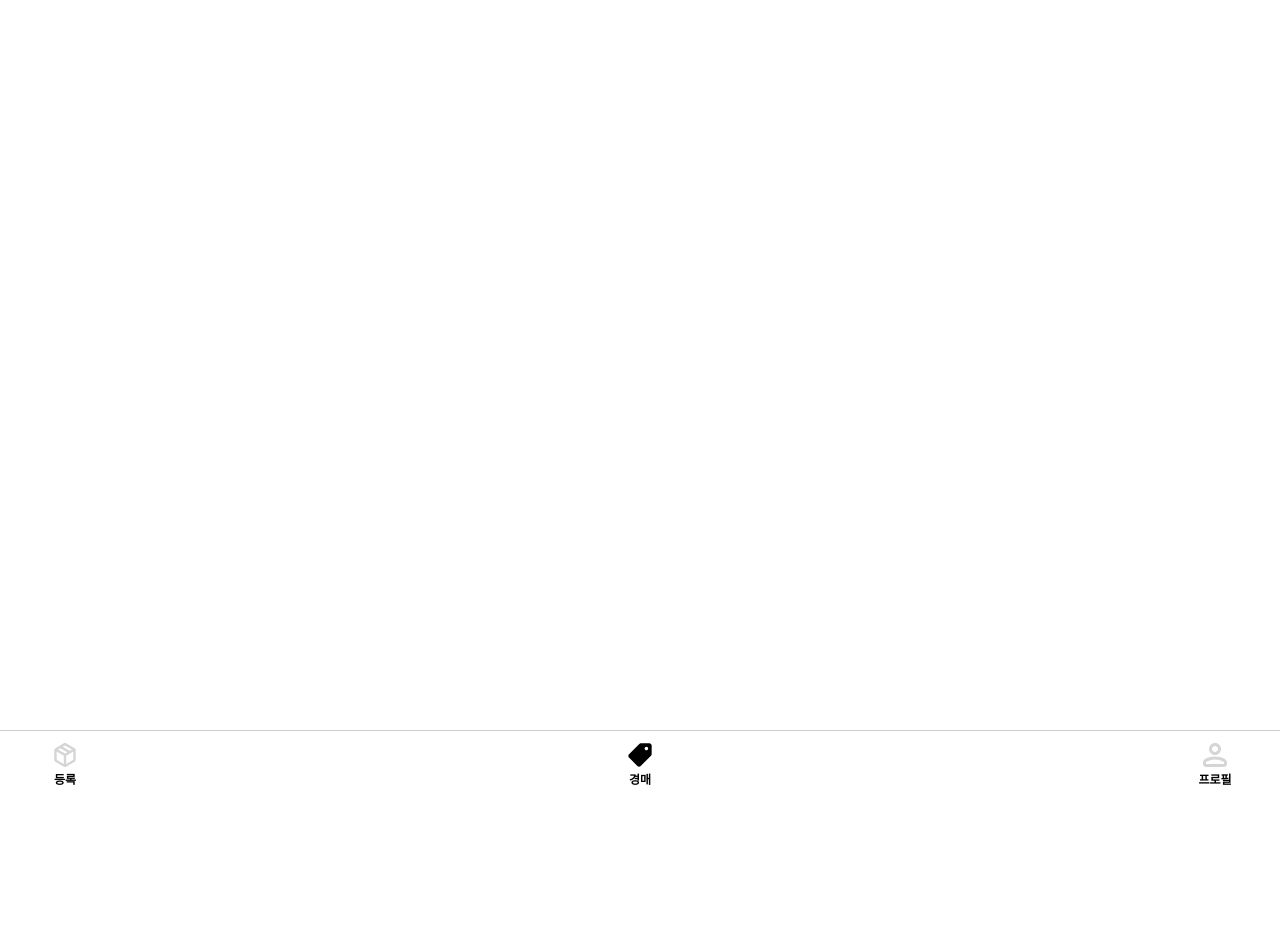
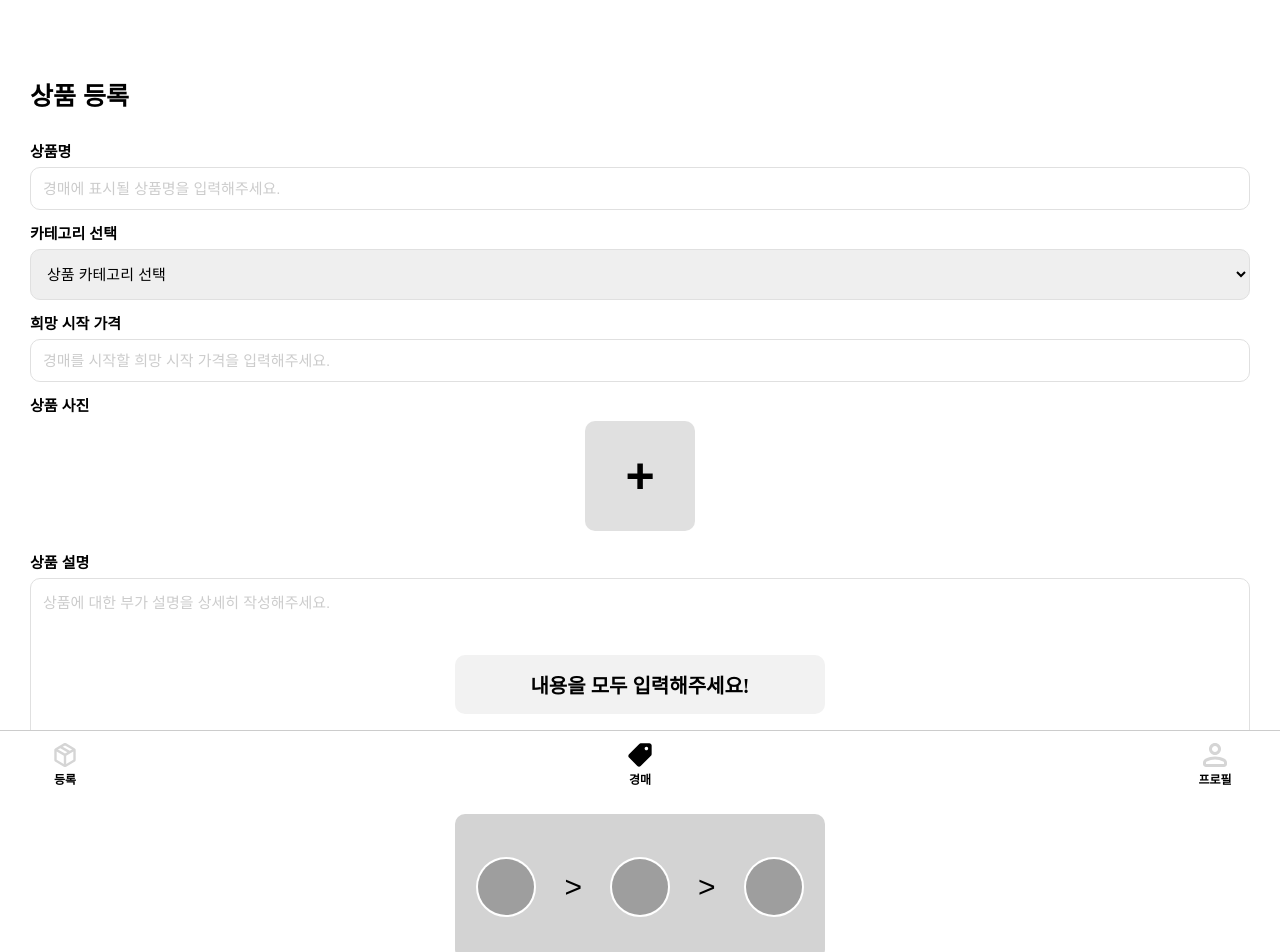
Before and after one commit to ojspp41/EcoMarket_Front_Mock, a React (Vite) app: page /upload in a window 1280 px wide. Before the commit this address had no page. Shown: the top 952 px of the page. Before the commit the page ends 800 px from the top, so only its background shows below. Built offline with nearby package versions, Linux system fonts and the light colour scheme; grey boxes are pictures that could not be loaded; a web font is replaced by a local one.

Commit message:
feat : guidegroup added

```diff
--- a/src/App.jsx
+++ b/src/App.jsx
@@ -7,6 +7,7 @@ import Profile from './pages/Profile';
 import Navbar from './components/Navbar';
 import LoginPage from './pages/LoginPage';
 import GlobalStyle from './css/GlobalStyle';
+import UploadThings from './pages/UploadThings';
 function App() {
 
 
@@ -20,6 +21,7 @@ function App() {
             <Route path="/register" element={<Register />} />
             <Route path="/" element={<Auction />} />
             <Route path="/profile" element={<Profile />} />
+            <Route path="/upload" element={<UploadThings />} />
           </Routes>
           <Navbar /> {/* 항상 하단에 고정되는 Navbar */}
         </div>
--- a/src/pages/LoginPage.jsx
+++ b/src/pages/LoginPage.jsx
@@ -1,6 +1,6 @@
-import { useEffect, useState } from 'react';
-import { useNavigate } from 'react-router-dom';
-import styled from 'styled-components';
+import { useEffect, useState } from "react";
+import { useNavigate } from "react-router-dom";
+import styled from "styled-components";
 
 function LoginPage() {
   const [clicked, setIsClicked] = useState(false);
@@ -10,7 +10,7 @@ function LoginPage() {
   const navigate = useNavigate();
 
   const goToRegister = () => {
-      navigate('/register');
+    navigate("/register");
   };
 
   useEffect(() => {
@@ -29,7 +29,7 @@ function LoginPage() {
       {/* 스플래시 */}
       {logoing && (
         <SplashContainer
-          className={`second ${fadeOut ? 'fade-out' : ''}`}
+          className={`second ${fadeOut ? "fade-out" : ""}`}
           style={{ zIndex: 999 }}
         >
           <Slogan>
@@ -47,7 +47,8 @@ function LoginPage() {
 
       <Container>
         <Title>
-          물건 등록과 입찰을 위해<br />
+          물건 등록과 입찰을 위해
+          <br />
           로그인해주세요!
         </Title>
 
@@ -58,9 +59,7 @@ function LoginPage() {
 
           {/* GreenBox 수정된 부분 */}
           <GreenBox>
-            <GreenDiv>
-              중고 물품, 그냥 거래만 하세요?
-            </GreenDiv>
+            <GreenDiv>중고 물품, 그냥 거래만 하세요?</GreenDiv>
             <WhiteDiv>
               에코마켓에서는 금액을 올려 <span>경매</span> 거래를 할 수 있어요!
             </WhiteDiv>
@@ -72,7 +71,9 @@ function LoginPage() {
 
         <LoginWrapper>
           <LoginGuide>3초만에 중고 경매 시작하기!</LoginGuide>
-          <KakaoLoginButton onClick={goToRegister}>카카오 로그인</KakaoLoginButton>
+          <KakaoLoginButton onClick={goToRegister}>
+            카카오 로그인
+          </KakaoLoginButton>
         </LoginWrapper>
       </Container>
     </>
@@ -88,8 +89,11 @@ const SplashContainer = styled.div`
   left: 0;
   flex-direction: column;
   justify-content: space-between;
-  width: 430px;
-  height: 932px;
+  min-width: 390px;
+  min-height: 844px;
+  max-width: 430px;
+  max-height: 932px;
+  padding: 0 30px;
   background-color: #1feb58;
   color: white;
   text-align: left;
@@ -137,8 +141,11 @@ const Container = styled.div`
   display: flex;
   flex-direction: column;
   align-items: center;
-  width: 430px;
-  height: 932px;
+  padding: 0 30px;
+  min-width: 390px;
+  min-height: 844px;
+  max-width: 430px;
+  max-height: 932px;
   background-color: white;
   text-align: center;
   z-index: 7;
@@ -149,8 +156,8 @@ const Title = styled.div`
   top: 84px;
   left: 43px;
   font-size: 25px;
-  font-weight: bold;
-  width: 247px;
+  font-weight: 600;
+  width: 280px;
   height: 72px;
   display: flex;
   justify-content: center;
@@ -201,7 +208,8 @@ const WhiteDiv = styled.div`
   border: 1px solid var(--color-main);
   color: black;
   border-radius: 20px;
-  font-size: 12px;
+  margin: 0 20px;
+  font-size: 10px;
   width: 290px;
   height: 33px;
   display: flex;
@@ -213,7 +221,6 @@ const WhiteDiv = styled.div`
     padding: 0 3px; /* 양옆에 여백 추가 */
   }
 `;
-
 
 const MainText = styled.p`
   margin-top: 20px;
@@ -230,7 +237,8 @@ const GrayText = styled.p`
 const LoginWrapper = styled.div`
   display: flex;
   flex-direction: column;
-  width: 370px;
+  width: 100%;
+  padding: 0 30px;
   position: absolute;
   bottom: 37px;
   gap: 13px;
@@ -246,7 +254,7 @@ const KakaoLoginButton = styled.button`
   height: 60px;
   background-color: #ffe812;
   border: none;
-  font-family:'Pretendard';
+  font-family: "Pretendard";
   border-radius: 30px;
   font-size: 18px;
   font-weight: bold;
--- a/src/pages/Register.jsx
+++ b/src/pages/Register.jsx
@@ -21,7 +21,7 @@ function Register() {
   // 페이지 이동 함수
   const goToHome = () => {
     if (isFormComplete()) {
-      navigate('/home');
+      navigate('/');
     }
   };
 
--- /dev/null
+++ b/src/pages/UploadThings.jsx
@@ -0,0 +1,306 @@
+import React, { useState } from "react";
+import styled from "styled-components";
+import { useNavigate } from "react-router-dom";
+
+function UploadThings() {
+  const [productName, setProductName] = useState("");
+  const [category, setCategory] = useState("");
+  const [startPrice, setStartPrice] = useState("");
+  const [productPhoto, setProductPhoto] = useState(null);
+  const [productInfo, setProductInfo] = useState("");
+
+  const navigate = useNavigate();
+
+  const isFormComplete = () => {
+    return productName && category && startPrice && productPhoto && productInfo;
+  };
+
+  const handlePhotoChange = (e) => {
+    const file = e.target.files[0];
+    if (file) {
+      setProductPhoto(URL.createObjectURL(file));
+    }
+  };
+
+  const goToUpload = () => {
+    if (isFormComplete()) {
+      navigate("/upload");
+    }
+  };
+
+  return (
+    <Container>
+      <TitleGroup>
+        <h1>상품 등록</h1>
+      </TitleGroup>
+
+      <Form>
+        <InputGroup>
+          <label>상품명</label>
+          <input
+            type="text"
+            placeholder="경매에 표시될 상품명을 입력해주세요."
+            value={productName}
+            onChange={(e) => setProductName(e.target.value)}
+            className={productName ? "filled" : ""}
+          />
+        </InputGroup>
+
+        <InputGroup>
+          <label>카테고리 선택</label>
+          <select
+            value={category}
+            onChange={(e) => setCategory(e.target.value)}
+            className={category ? "filled" : ""}
+          >
+            <option value="" disabled>
+              상품 카테고리 선택
+            </option>
+            <option value="electronics">전자기기</option>
+            <option value="fashion">패션</option>
+            <option value="furniture">가구</option>
+            <option value="other">기타</option>
+          </select>
+        </InputGroup>
+
+        <InputGroup>
+          <label>희망 시작 가격</label>
+          <input
+            type="text"
+            placeholder="경매를 시작할 희망 시작 가격을 입력해주세요."
+            value={startPrice}
+            onChange={(e) => setStartPrice(e.target.value)}
+            className={startPrice ? "filled" : ""}
+          />
+        </InputGroup>
+
+        <InputGroup>
+          <label>상품 사진</label>
+          <PhotoContainer>
+            <input
+              type="file"
+              accept="image/*"
+              onChange={handlePhotoChange}
+              style={{ display: "none" }}
+              id="product-photo"
+            />
+            <PhotoLabel htmlFor="product-photo">
+              {productPhoto ? (
+                <img src={productPhoto} alt="Selected product" />
+              ) : (
+                <PlusIcon>+</PlusIcon>
+              )}
+            </PhotoLabel>
+          </PhotoContainer>
+        </InputGroup>
+
+        <InputGroup>
+          <label>상품 설명</label>
+          <textarea
+            placeholder="상품에 대한 부가 설명을 상세히 작성해주세요."
+            value={productInfo}
+            onChange={(e) => setProductInfo(e.target.value)}
+            className={productInfo ? "filled" : ""}
+          />
+        </InputGroup>
+
+        <GuideGroup>
+        <StepContainer>
+            <CircleWrapper>
+                <img src="url_to_image1" alt="시작가 검토" />
+            </CircleWrapper>
+            <ArrowIcon>{'>'}</ArrowIcon>
+            <CircleWrapper>
+                <img src="url_to_image2" alt="상품 검토" />
+            </CircleWrapper>
+                <ArrowIcon>{'>'}</ArrowIcon>
+            <CircleWrapper>
+                <img src="url_to_image3" alt="검수 완료" />
+            </CircleWrapper>
+        </StepContainer>
+        </GuideGroup>
+      </Form>
+
+      <SubmitButton
+        className={isFormComplete() ? "active" : ""}
+        onClick={isFormComplete() ? goToUpload : null}
+      >
+        {isFormComplete() ? "시작하기" : "내용을 모두 입력해주세요!"}
+      </SubmitButton>
+    </Container>
+  );
+}
+
+export default UploadThings;
+
+// styled-components
+const Container = styled.div`
+  display: flex;
+  flex-direction: column;
+  align-items: center;
+  padding: 84px 30px 20px 30px;
+  font-family: "Pretendard", sans-serif;
+  padding-bottom: 400px; /* 하단에 추가 공간을 확보하여 스크롤 가능하도록 설정 */
+`;
+
+const TitleGroup = styled.div`
+  text-align: left;
+  width: 100%;
+  margin-bottom: 30px;
+
+  h1 {
+    font-size: 25px;
+    font-weight: var(--weight-semi-bold);
+    margin-bottom: 5px;
+  }
+
+  p {
+    font-size: 15px;
+    color: #000000;
+  }
+`;
+
+const Form = styled.form`
+  display: flex;
+  flex-direction: column;
+  gap: 16px;
+  width: 100%;
+`;
+
+const InputGroup = styled.div`
+  display: flex;
+  flex-direction: column;
+
+  label {
+    font-size: 15px;
+    margin-bottom: 8px;
+    font-weight: bold;
+  }
+
+  input,
+  select,
+  textarea {
+    padding: 12px;
+    border: 1px solid #e0e0e0;
+    border-radius: 10px;
+    font-size: 15px;
+    box-sizing: border-box;
+    transition: border-color 0.3s ease;
+
+    &.filled {
+      border-color: var(--color-main);
+    }
+
+    &::placeholder {
+      color: #cccccc;
+    }
+  }
+
+  textarea {
+    height: 220px;
+  }
+
+  select {
+    height: 51px;
+  }
+`;
+
+const PhotoContainer = styled.div`
+  display: flex;
+  justify-content: center;
+`;
+
+const PhotoLabel = styled.label`
+  width: 110px;
+  height: 110px;
+  background-color: #e0e0e0;
+  border-radius: 10px;
+  display: flex;
+  justify-content: center;
+  align-items: center;
+  cursor: pointer;
+  overflow: hidden;
+
+  img {
+    width: 100%;
+    height: 100%;
+    object-fit: cover;
+  }
+`;
+
+const PlusIcon = styled.span`
+  font-size: 50px;
+  color: black;
+`;
+
+const GuideGroup = styled.div`
+  width: 100%;
+  max-width: 370px; /* 최대 너비를 370px로 제한 */
+  height: 146px;
+  background-color: lightgray;
+  border-radius: 10px;
+  display: flex;
+  justify-content: center;
+  align-items: center;
+  padding: 20px; /* 상하좌우 여백 */
+  margin: 0 auto; /* 중앙 정렬을 위해 좌우 여백 자동 */
+  box-sizing: border-box; /* 패딩 포함한 크기 계산 */
+
+  @media (max-width: 430px) {
+    padding-left: 30px; /* 작은 화면에서도 좌우 30px 패딩 유지 */
+    padding-right: 30px;
+  }
+`;
+
+
+const StepContainer = styled.div`
+  display: flex;
+  align-items: center;
+`;
+
+const CircleWrapper = styled.div`
+  width: 60px;
+  height: 60px;
+  border-radius: 50%;
+  border: 2px solid white; /* 흰색 테두리 */
+  display: flex;
+  justify-content: center;
+  align-items: center;
+  overflow: hidden;
+  background-color: white; /* 원 내부 배경 흰색 */
+
+  img {
+    width: 100%;
+    height: 100%;
+    object-fit: cover; /* 이미지가 원 내부에 맞춰짐 */
+  }
+`;
+
+const ArrowIcon = styled.span`
+  font-size: 30px;
+  color: black;
+  margin: 0 28px; /* 원과 원 사이의 거리 */
+`;
+
+const SubmitButton = styled.button`
+  position: fixed;
+  bottom: 86px;
+  width: 370px;
+  padding: 15px;
+  background-color: #f2f2f2;
+  color: black;
+  border: none;
+  border-radius: 10px;
+  font-family: "Pretendard";
+  font-size: 20px;
+  font-weight: var(--weight-bold);
+  cursor: not-allowed;
+  margin-top: 30px;
+  transition: background-color 0.3s ease, color 0.3s ease;
+
+  &.active {
+    background-color: var(--color-main);
+    color: white;
+    cursor: pointer;
+  }
+`;
```
